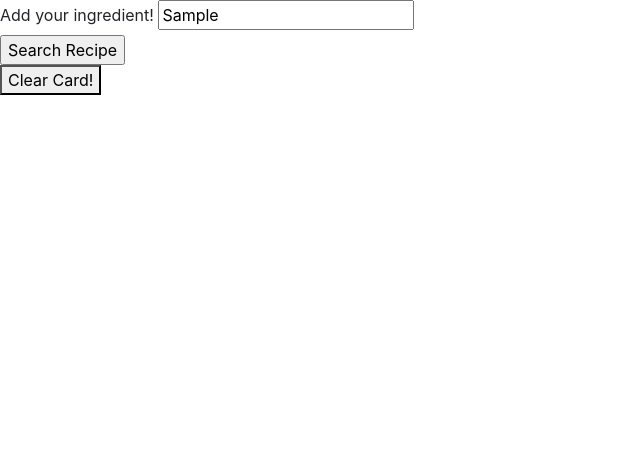
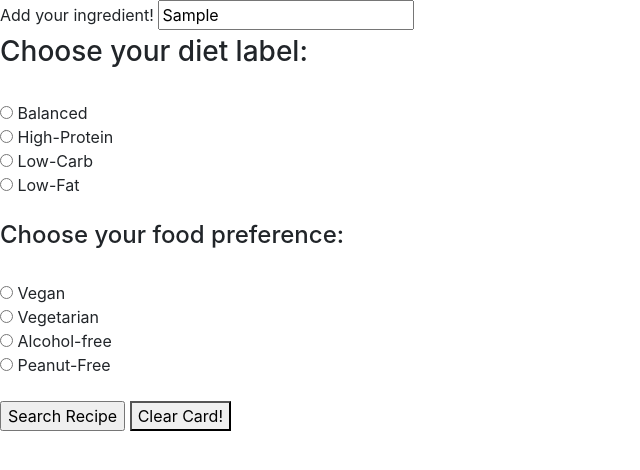
Before and after one commit to a-mccaffrey/aplus-foodies, a plain HTML site: page index.html in a window 1280 px wide. Both pictures are taken after typing "Sample" into the empty fields and a click on the input "Search Recipe". Shown: the whole page, without its empty margins (0-640 px from the left). Drawn offline with nearby package versions, Linux system fonts and the light colour scheme; no server answers.

Commit message:
adding more filters to our food choice

```diff
--- a/index.html
+++ b/index.html
@@ -11,6 +11,32 @@
 
  <label for="food-input">Add your ingredient!</label>
  <input type="text" id="food-input"><br>
+
+ <form id="food-nutrient">
+     <h3>Choose your diet label:</h3>
+     <br>
+     <input name="label" id="food-radio" value="balanced" type="radio"/> Balanced
+     <br>
+     <input name="label" id="food-radio" value="high-protein" type="radio"/> High-Protein
+     <br>
+     <input name="label" id="food-radio" value="low-carb" type="radio"/> Low-Carb
+     <br>
+     <input name="label" id="food-radio" value="low-fat" type="radio"/> Low-Fat
+     <br>
+ </form>
+<br>
+ <form id="food-diet">
+     <h4>Choose your food preference:</h4>
+     <br>
+     <input name="diet" id="food-radio" value="vegan" type="radio"/> Vegan
+     <br>
+     <input name="diet" id="food-radio" value="vegetarian" type="radio"/> Vegetarian
+     <br>
+     <input name="diet" id="food-radio" value="alcohol-free" type="radio"/> Alcohol-free
+     <br>
+     <input name="diet" id="food-radio" value="peanut-free" type="radio"/> Peanut-Free
+ </form>
+ <br>
  <input id="find-food" type="submit" value="Search Recipe">
 
 </form>
--- a/script.js
+++ b/script.js
@@ -12,11 +12,14 @@ $("#find-food").on("click", function(event) {
     // Here, it prevents the submit button from trying to submit a form when clicked
     event.preventDefault();
 
-    // Here we grab the text from the input box
+    // Here we grab the text from the input box and checkboxes for health labels
     var strFood = $("#food-input").val();
+    var healthType = document.querySelector('input[name="label"]:checked').value;
+    var foodDiet = document.querySelector('input[name="diet"]:checked').value;
+    // console.log(foodDiet);
 
     // Here we construct our URL
-    var queryURL = "https://api.edamam.com/search?q=" + strFood + "&app_id=ff0891d5" + "&app_key=75880f1a2313ab8b5d85907f998f30f7";
+    var queryURL = "https://api.edamam.com/search?q=" + strFood + "&diet=" + healthType + "&health=" + foodDiet + "&app_id=ff0891d5" + "&app_key=75880f1a2313ab8b5d85907f998f30f7";
 
     // Write code between the dashes below to hit the queryURL with $ajax, then take the response data
     // and display it in the div with an id of food-view
@@ -30,14 +33,12 @@ $("#find-food").on("click", function(event) {
         // creating index to hold the 'randomize'
         var indexCreator = Math.floor((Math.random() * 10) + 1);
 
-        // creating a food div to hold the food
-        var foodDiv = $("<div class='food'>");
 
         // Storing the recipe label
         var foodlabel = response.hits[indexCreator].recipe.label;
-        console.log(foodlabel);
+ ;
         document.getElementById("food-label").innerHTML += "<b>" + foodlabel + "</b>";
-        console.log(response);
+
 
         // adding food photo
         var foodImageSource = response.hits[indexCreator].recipe.image
@@ -50,10 +51,10 @@ $("#find-food").on("click", function(event) {
 
         // Source of website URL
         var foodSource = response.hits[indexCreator].recipe.url
-        console.log(foodSource);
+
 
         var foodLink = $("<a>" + "Click here for full recipe!" + "</a>");
-        console.log(foodLink);
+        // console.log(foodLink);
 
 
         foodLink.attr("href", foodSource);
@@ -61,24 +62,21 @@ $("#find-food").on("click", function(event) {
         $("#food-link").prepend(foodLink);
 
 
-
         // ingredient list
         var ingredientList = response.hits[indexCreator].recipe.ingredientLines;
-        console.log(ingredientList);
+        // console.log(ingredientList);
 
 
-        // var toAdd = document.createDocumentFragment();
+        // List the ingredients
 
         for (var i = 0; i < ingredientList.length; i++){
             document.getElementById("food-view").innerHTML += "<li>" + ingredientList[i] + "</li>";
-            console.log(ingredientList[i]);
+            // console.log(ingredientList[i]);
 
         }
 
-
     });
 });
-
 
 $("button").click(function(){
     $("div").empty();
```
